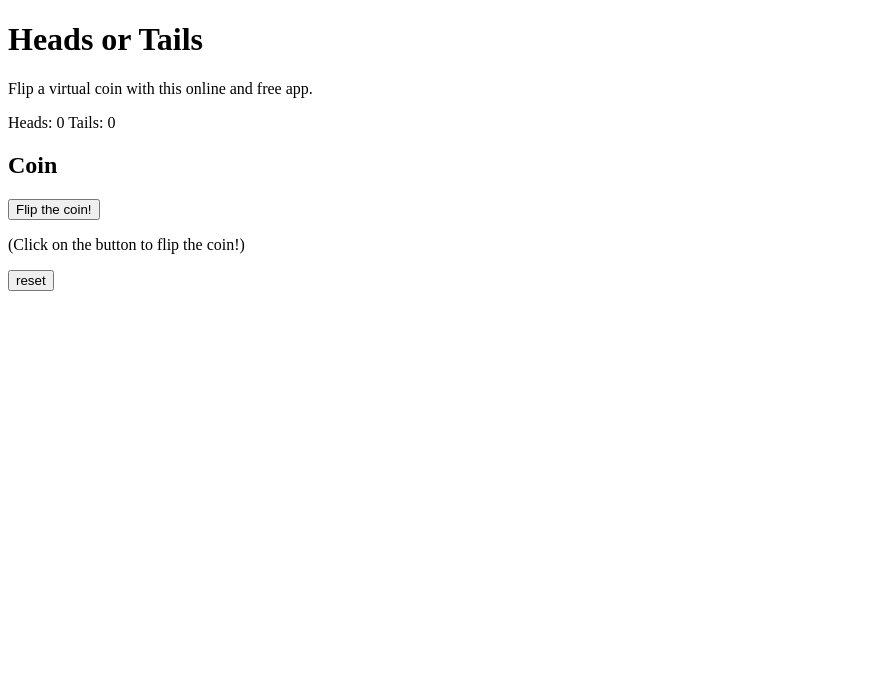
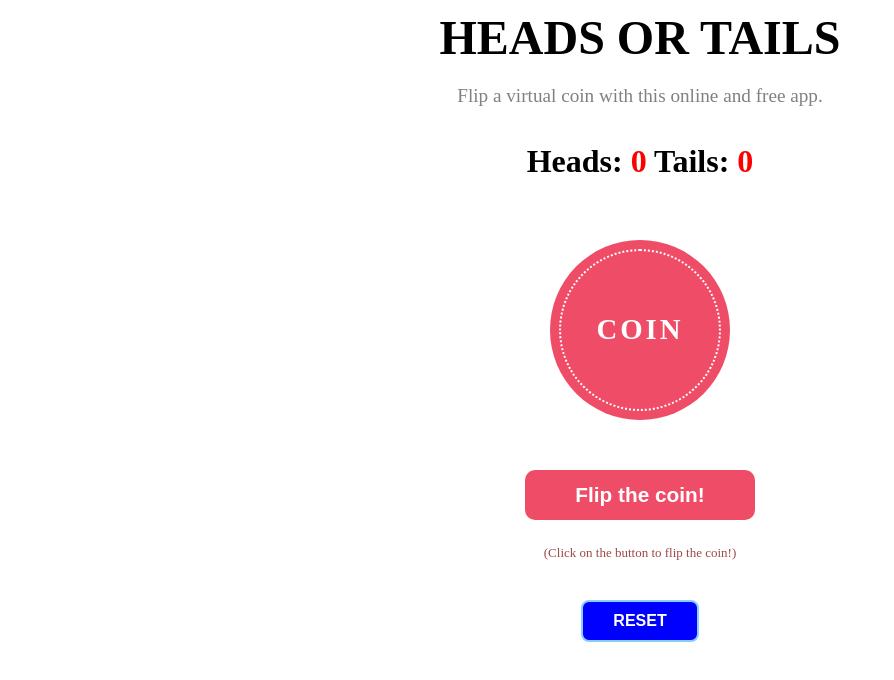
Before and after one commit to Shashavali-0505/JavaScript_tasks, a plain HTML site: page html_files/12-nov-25.html in a window 1280 px wide. Shown: the whole page, without its empty margins (0-894 px from the left). Drawn offline with Linux system fonts and the light colour scheme; files that its build step writes are made by us from their sources; the site is published under a folder, as on GitHub Pages, so addresses that start at the root find nothing.

Commit message:
Update 12-nov-25.html

```diff
--- a/html_files/12-nov-25.html
+++ b/html_files/12-nov-25.html
@@ -4,7 +4,7 @@
     <meta charset="UTF-8">
     <meta name="viewport" content="width=device-width, initial-scale=1.0">
     <title>Toss choose</title>
-    <link rel="stylesheet" href="/Tasks/css_files/12-nov-25.css">
+    <link rel="stylesheet" href="css_files/12-nov-25.css">
 </head>
 <body>
     <div class="container-1">
@@ -70,4 +70,5 @@
         }
     </script>
 </body>
+
 </html>
```
